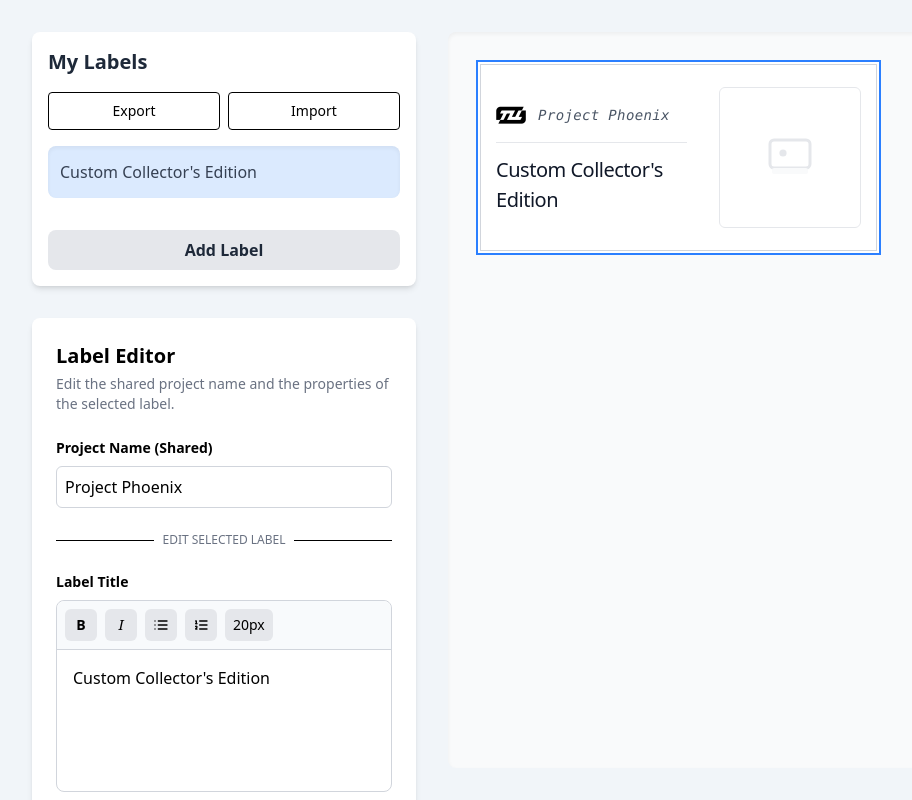
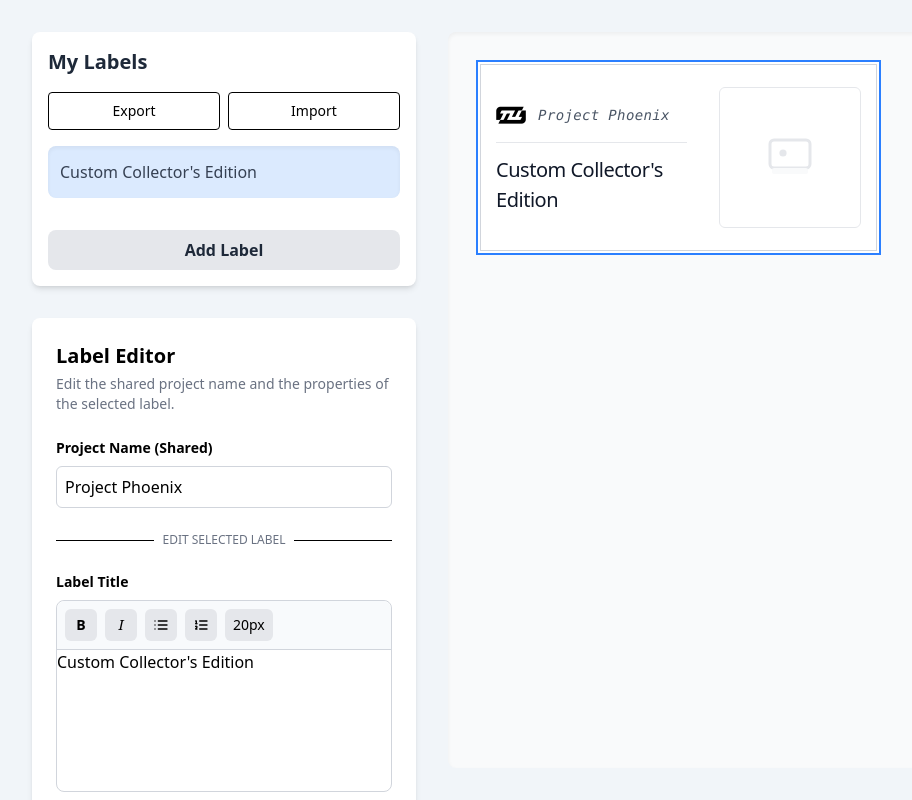
Before and after one commit to taolulu/PrintableLabelCreator, a React (Vite) app: page / in a window 1280 px wide. Shown: the top 800 px of the page, without its empty margins (0-912 px from the left). Built offline with nearby package versions, Linux system fonts and the light colour scheme.

Commit message:
fix(label): remove extra padding from editor container and editorProps

```diff
--- a/src/components/LabelEditor.tsx
+++ b/src/components/LabelEditor.tsx
@@ -58,7 +58,7 @@ export function LabelEditor({
     },
     editorProps: {
       attributes: {
-        class: 'p-4 focus:outline-none',
+        class: 'focus:outline-none',
       },
     },
   });
@@ -111,7 +111,7 @@ export function LabelEditor({
 
         <div className="grid gap-2">
           <label className="font-semibold text-sm">Label Title</label>
-          <div className="border border-gray-300 rounded-lg min-h-48">
+          <div className="border border-gray-300 rounded-lg min-h-48 t-editor-content">
             <Toolbar editor={editor} titleFontSize={selectedLabel.titleFontSize} />
             <EditorContent editor={editor} />
           </div>
--- a/src/index.css
+++ b/src/index.css
@@ -32,3 +32,34 @@
 .t-editor-content ol {
   list-style-type: decimal;
 }
+
+/* Editor content constraints and text/image wrapping */
+.t-editor-content {
+  /* limit vertical size and allow scrolling when content is tall */
+  max-height: 8rem; /* ~128px, adjust as needed */
+  overflow: auto;
+}
+
+.t-editor-content img {
+  max-width: 100%;
+  height: auto;
+  display: block;
+  object-fit: contain;
+}
+
+/* Break long words and non-CJK text to avoid overflowing container */
+.t-editor-content,
+.t-editor-content * {
+  word-break: break-word;
+  overflow-wrap: anywhere;
+}
+
+/* Improve scrollbar visibility on mac/linux if needed (non-critical) */
+.t-editor-content::-webkit-scrollbar {
+  width: 8px;
+  height: 8px;
+}
+.t-editor-content::-webkit-scrollbar-thumb {
+  background: rgba(0,0,0,0.15);
+  border-radius: 8px;
+}
```
